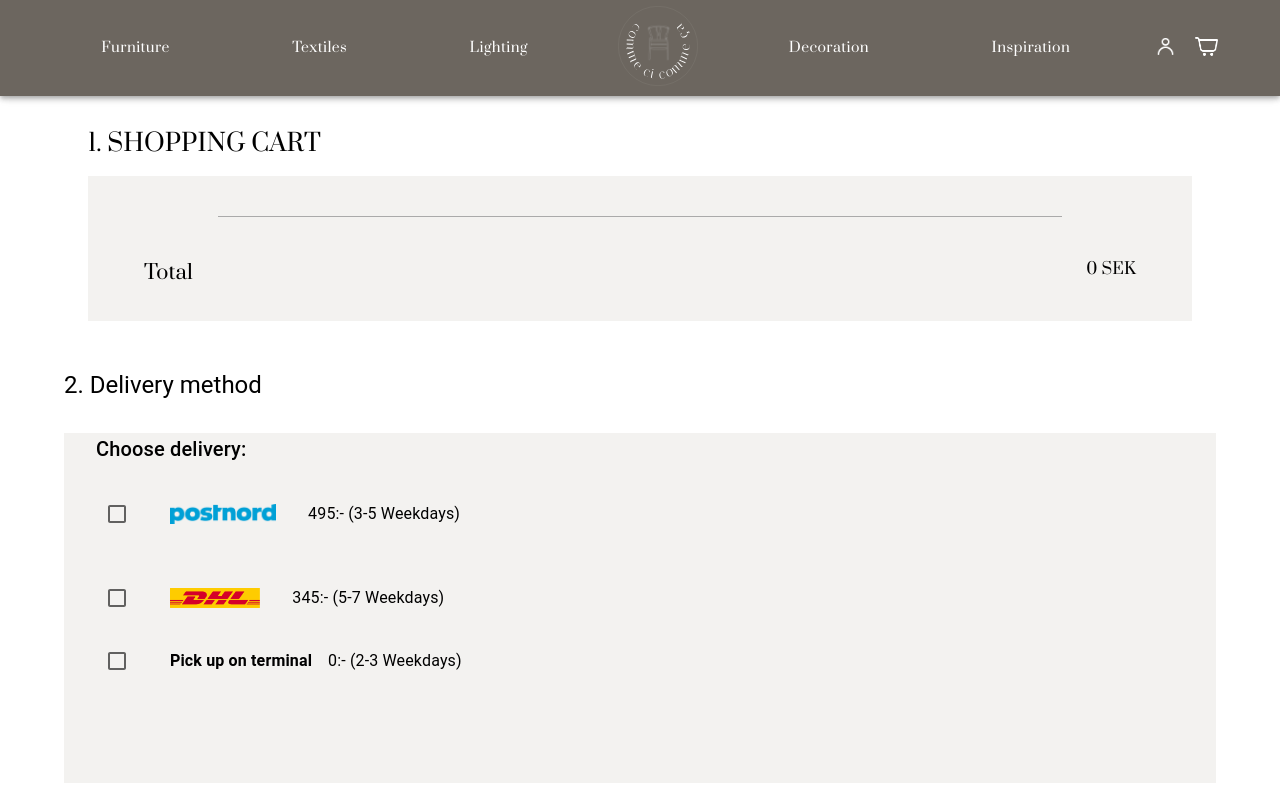
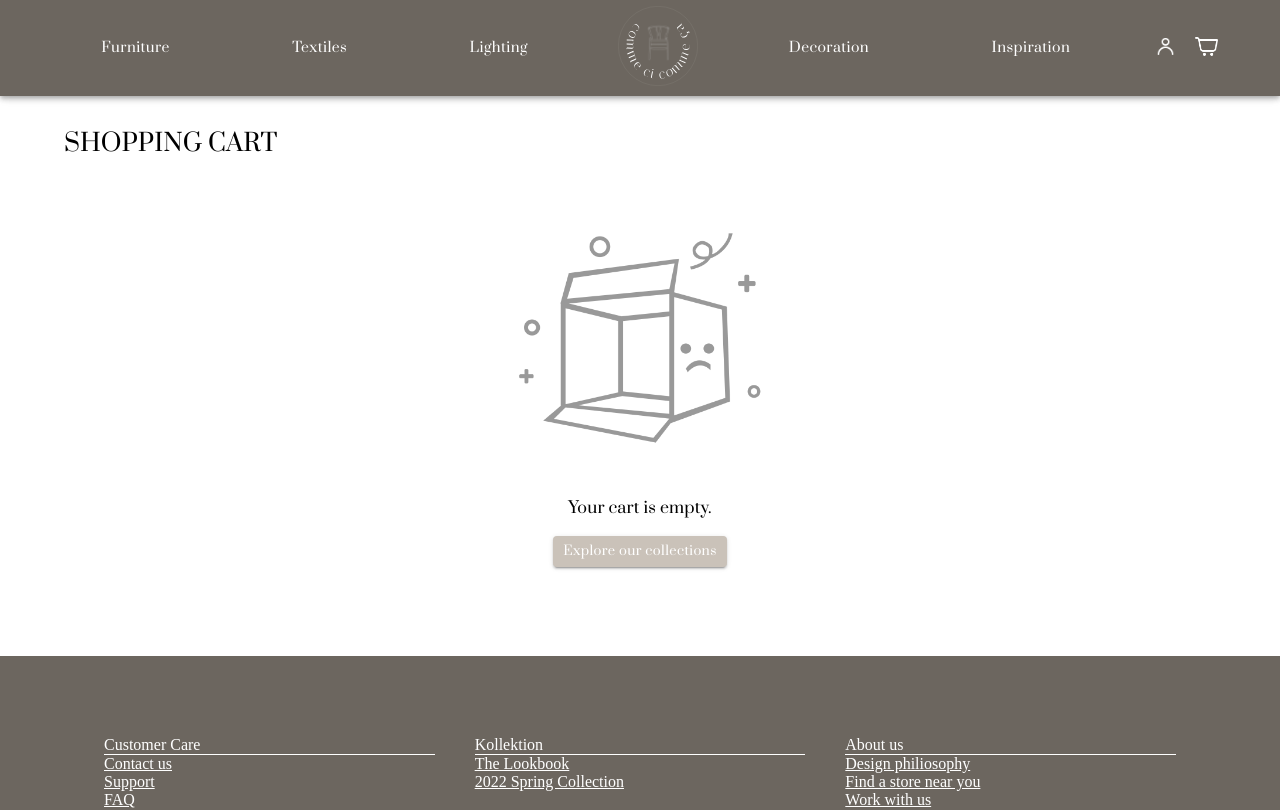
Before and after one commit to mirrenil/commeci-commeca-webbshop, a React (Create React App) app: page /checkoutpage in a window 1280 px wide. Shown: the top 810 px of the page. Built offline with nearby package versions, Linux system fonts and the light colour scheme; a web font is replaced by a local one.

Commit message:
display the page for empty cart if the cart array is empty

```diff
--- a/src/components/CheckoutPage.tsx
+++ b/src/components/CheckoutPage.tsx
@@ -6,18 +6,25 @@ import {
   TextField,
   Typography,
 } from "@mui/material";
+import DhlLogo from "../assets/images/DhlLogo.png";
 import PostnordLogo from "../assets/images/PostnordLogo.webp";
-import DhlLogo from "../assets/images/DhlLogo.png";
 import SwishLogo from "../assets/images/SwishLogo.svg";
+import { useCart } from "../context/CartContextProvider";
+import EmptyCart from "./EmptyCart";
 import ShoppingCart from "./ShoppingCart";
 
 function CheckoutPage() {
-  return (
+  const { cart } = useCart();
+
+  return cart.length < 1 ? (
+    <EmptyCart />
+  ) : (
     <Container>
       <ShoppingCart />
       <Typography variant="h5" gutterBottom style={{ marginTop: "2rem" }}>
         2. Delivery method
       </Typography>
+
       <Box
         sx={{
           height: 350,
@@ -44,7 +51,11 @@ function CheckoutPage() {
           <Box
             component="img"
             display="flex"
-            style={{ height: "20px", margin: "2rem", justifyContent: "center" }}
+            style={{
+              height: "20px",
+              margin: "2rem",
+              justifyContent: "center",
+            }}
             src={PostnordLogo}
           />
           <Typography style={{}}>495:- (3-5 Weekdays)</Typography>
@@ -62,12 +73,15 @@ function CheckoutPage() {
           <Box
             component="img"
             display="flex"
-            style={{ height: "20px", margin: "2rem", justifyContent: "center" }}
+            style={{
+              height: "20px",
+              margin: "2rem",
+              justifyContent: "center",
+            }}
             src={DhlLogo}
           />
           <Typography style={{}}>345:- (5-7 Weekdays)</Typography>
         </Box>
-
         <Box
           style={{
             display: "flex",
@@ -154,7 +168,6 @@ function CheckoutPage() {
           />
         </Box>
       </Box>
-
       <Typography variant="h5" gutterBottom style={{ marginTop: "2rem" }}>
         4. Payment method
       </Typography>
@@ -227,7 +240,6 @@ function CheckoutPage() {
           </Typography>
         </Box>
       </Box>
-
       <Box
         sx={{
           display: "flex",
```
